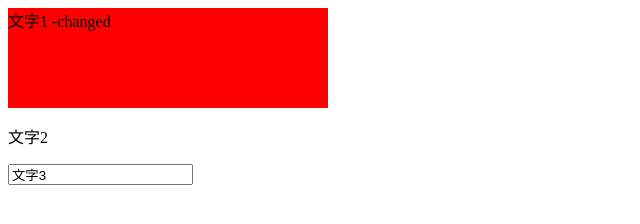
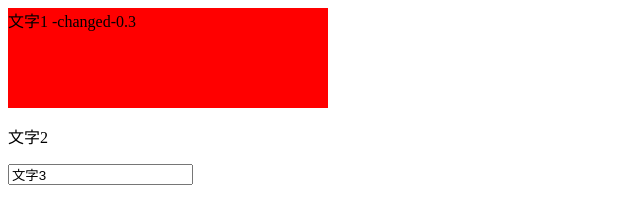
Before and after one commit to tedzhou/tedzhou.github.io, a plain HTML site: page demo/x5.html in a window 1280 px wide. Shown: the full height of the page, 0-640 px from the left. Drawn offline with Linux system fonts and the light colour scheme.

Commit message:
Update x5.html

```diff
--- a/demo/x5.html
+++ b/demo/x5.html
@@ -11,7 +11,7 @@
 </head>
 <body>
 <div style="background: red; width: 320px; height: 100px">
-文字1 -changed
+文字1 -changed-0.3
 </div>
 <p>文字2</p>
 <input type="text" value="文字3"/>
```
